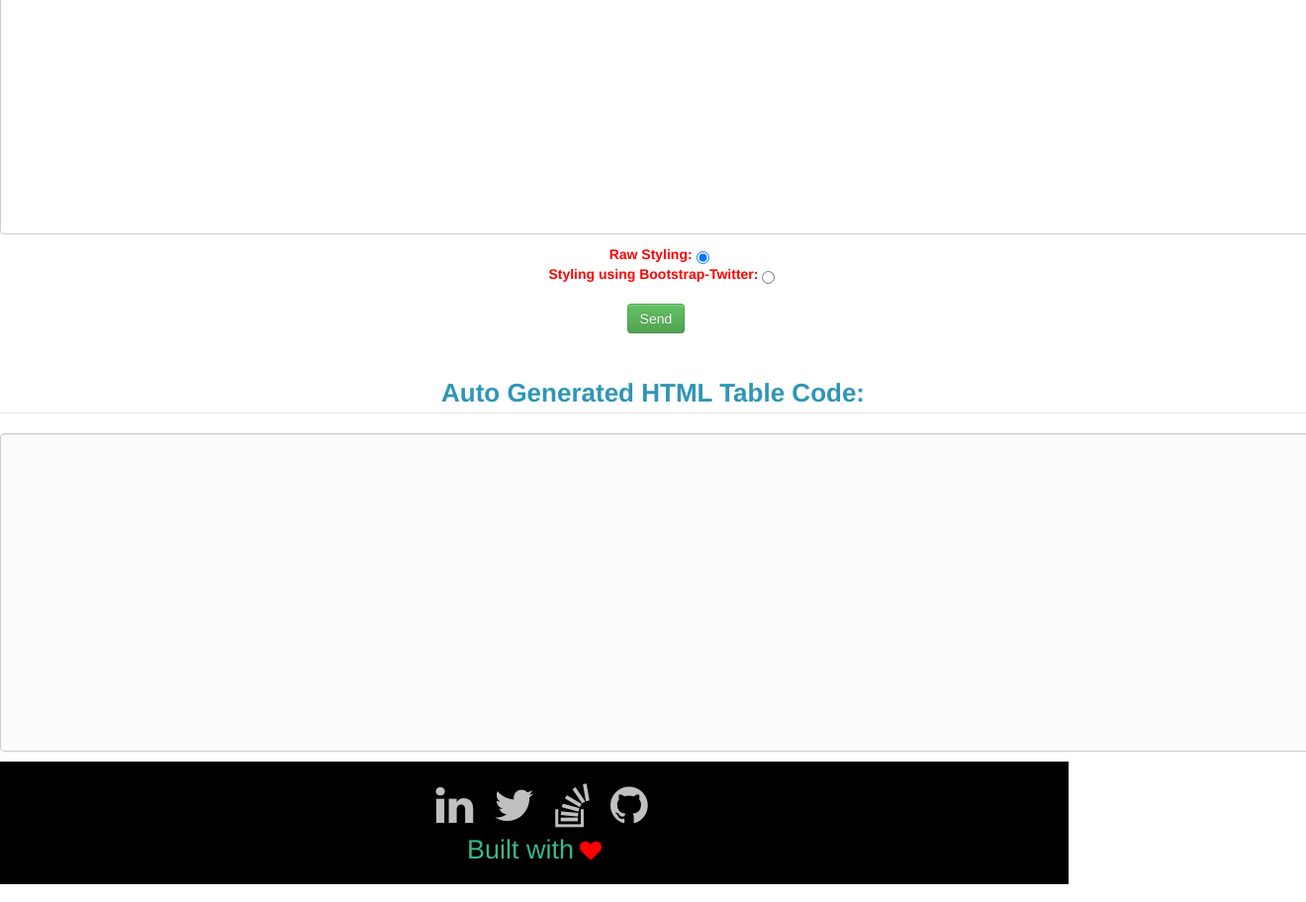
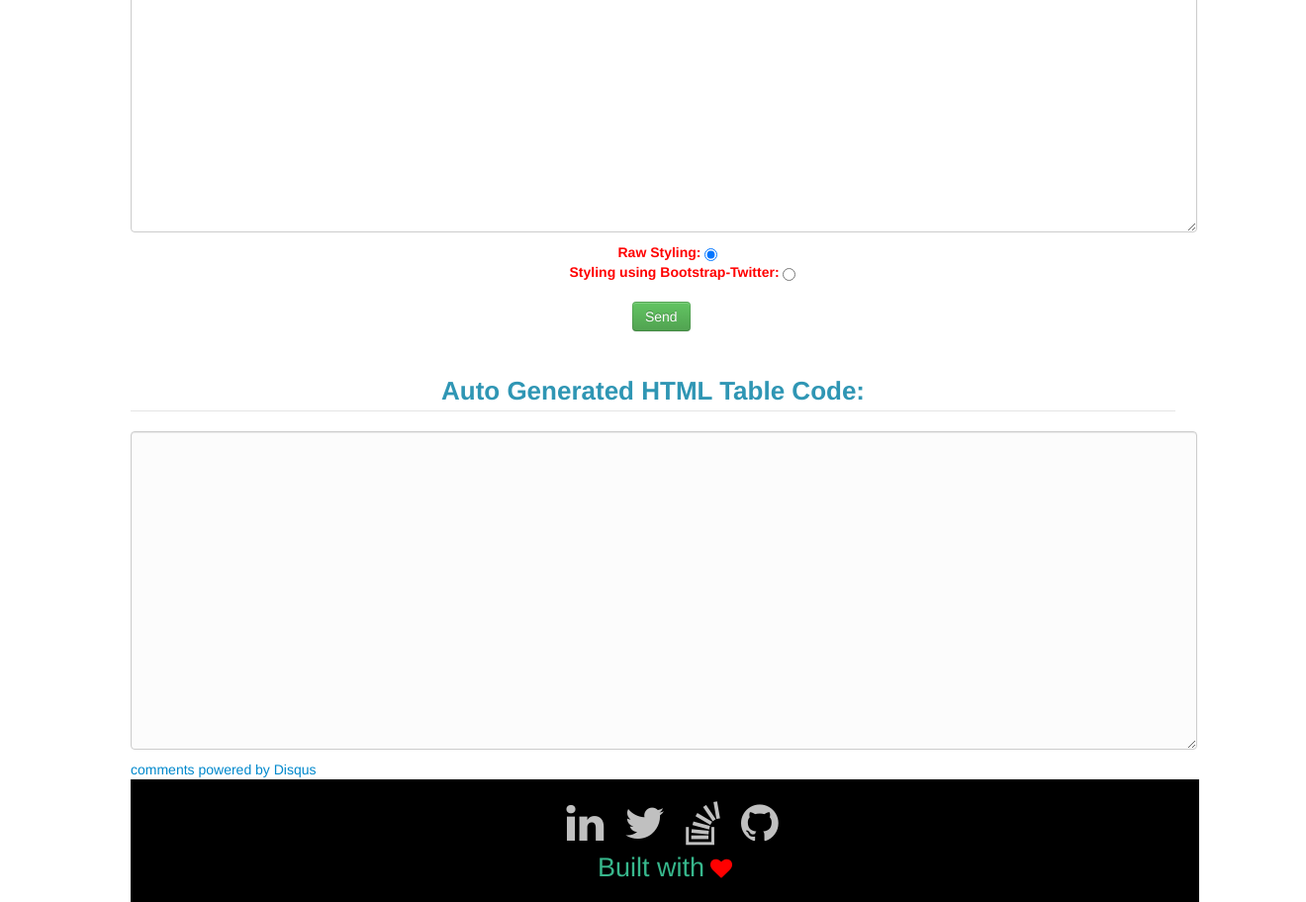
Before and after one commit to softvar/json2html-flask, a Flask app: page / in a window 1320 px wide; the page is wider, and only the part inside the window is pictured. Shown: the part 321-1233 px from the top of that part at 99% size. Run offline with Flask 2, Linux system fonts and the light colour scheme; some libraries are stand-ins or nearby versions.

Commit message:
disqus powered comment system added

```diff
--- a/templates/my-form.html
+++ b/templates/my-form.html
@@ -9,7 +9,7 @@
 <body onload = "process()">
 	<span id="error">{{ error }}</span>
 	<a href="https://github.com/softvar"><img style="position: fixed; top: 0; left: 0; border: 0;" src="https://s3.amazonaws.com/github/ribbons/forkme_left_green_007200.png" alt="Fork me on GitHub"></a>
-	<div id="container">
+	<div class="container">
     <h1 class="topic">JSON 2 HTML</h1>
     <h3 class="description">JSON Object will be converted to human readable HTML representation</h3>
     <div id="links">
@@ -39,7 +39,20 @@
     <br />
     <legend id="legend2">Auto Generated HTML Table Code:</legend>
     <textarea id="output" rows="15" placeholder="Will generate HTML Table Code"></textarea>
-    </div>
+        <div id="disqus_thread"></div>
+    <script type="text/javascript">
+        /* * * CONFIGURATION VARIABLES: EDIT BEFORE PASTING INTO YOUR WEBPAGE * * */
+        var disqus_shortname = 'json2html'; // required: replace example with your forum shortname
+
+        /* * * DON'T EDIT BELOW THIS LINE * * */
+        (function() {
+            var dsq = document.createElement('script'); dsq.type = 'text/javascript'; dsq.async = true;
+            dsq.src = '//' + disqus_shortname + '.disqus.com/embed.js';
+            (document.getElementsByTagName('head')[0] || document.getElementsByTagName('body')[0]).appendChild(dsq);
+        })();
+    </script>
+    <noscript>Please enable JavaScript to view the <a href="http://disqus.com/?ref_noscript">comments powered by Disqus.</a></noscript>
+    <a href="http://disqus.com" class="dsq-brlink">comments powered by <span class="logo-disqus">Disqus</span></a>
 
     <footer>
 
@@ -58,6 +71,9 @@
 
 
   </footer>
+    </div>
+
+
     <script type="text/javascript" src="{{ url_for('static', filename='convert.js') }}"></script>
 
 
```
